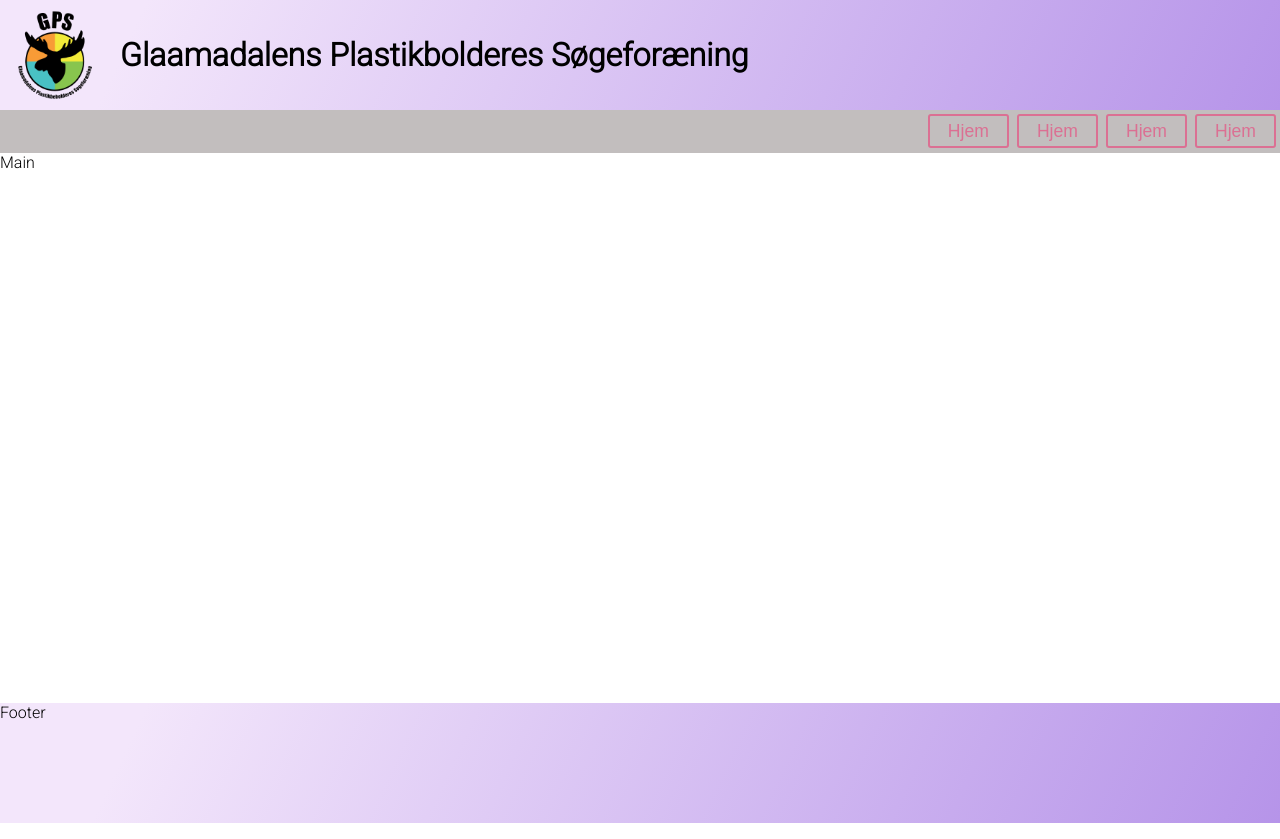
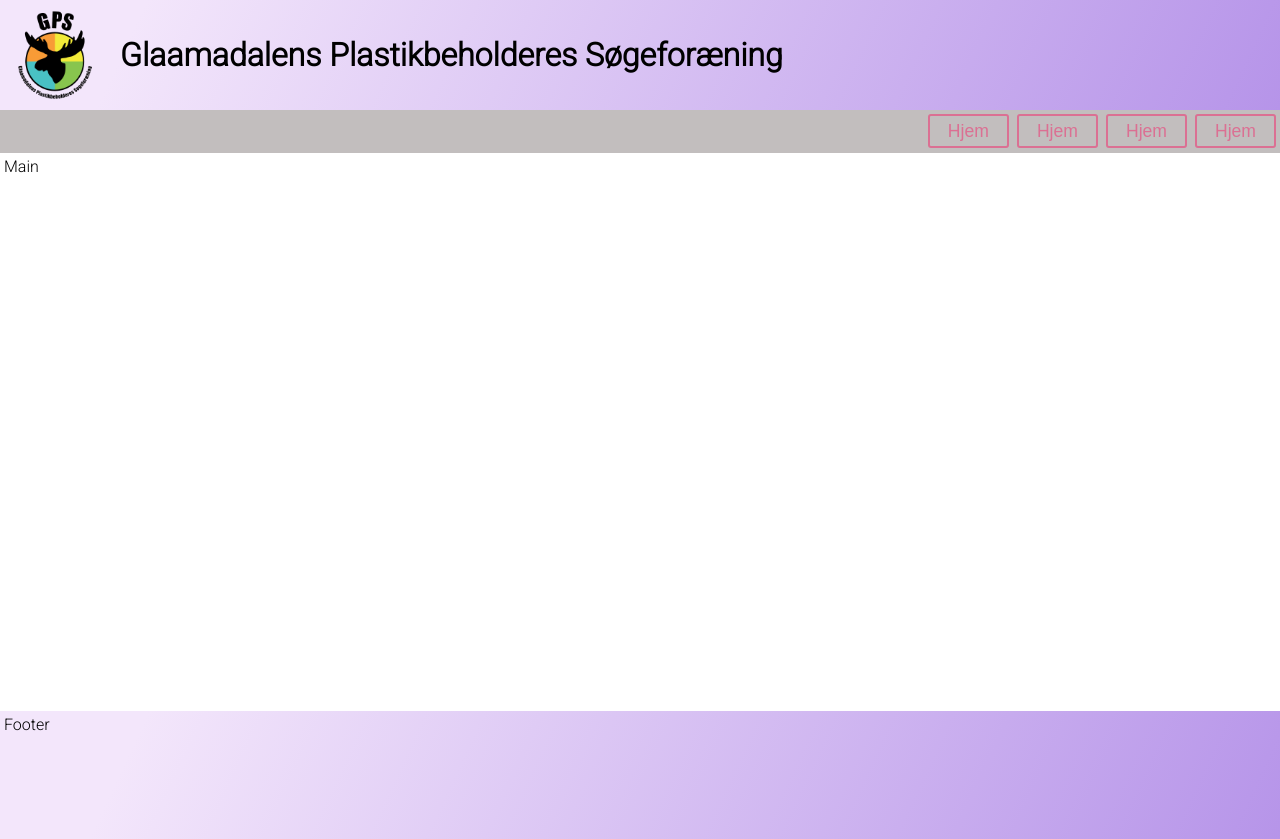
Before and after one commit to OleTjernstad/gps.cms, a Next.js app: page / in a window 1280 px wide. Built offline with nearby package versions, Linux system fonts and the light colour scheme.

Commit message:
added padding and lang attr

```diff
--- a/layouts/blog.tsx
+++ b/layouts/blog.tsx
@@ -5,6 +5,7 @@ import styled from "styled-components";
 
 const Main = styled.main`
   min-height: calc(100vh - 250px);
+  padding: 0.25em;
 `;
 export const Blog = () => {
   return (
--- a/layouts/blog/footer.tsx
+++ b/layouts/blog/footer.tsx
@@ -10,7 +10,7 @@ const FooterElem = styled.footer`
   );
   width: 100%;
   height: 120px;
-  margin-top: auto;
+  padding: 0.25em;
 `;
 
 export const Footer = () => {
--- a/layouts/blog/header.tsx
+++ b/layouts/blog/header.tsx
@@ -41,7 +41,7 @@ export const Header = () => {
           <Image layout="fill" src={Logo} alt="logo" />
         </LogoBlock>
         <TitleBlock>
-          <Title>Glaamadalens Plastikbolderes Søgeforæning</Title>
+          <Title>Glaamadalens Plastikbeholderes Søgeforæning</Title>
         </TitleBlock>
       </HeaderContainer>
     </HeaderElem>
--- a/next.config.js
+++ b/next.config.js
@@ -4,6 +4,10 @@ const nextConfig = {
   compiler: {
     styledComponents: true,
   },
+  i18n: {
+    locales: ["no"],
+    defaultLocale: "no",
+  },
 };
 
 module.exports = nextConfig;
```
